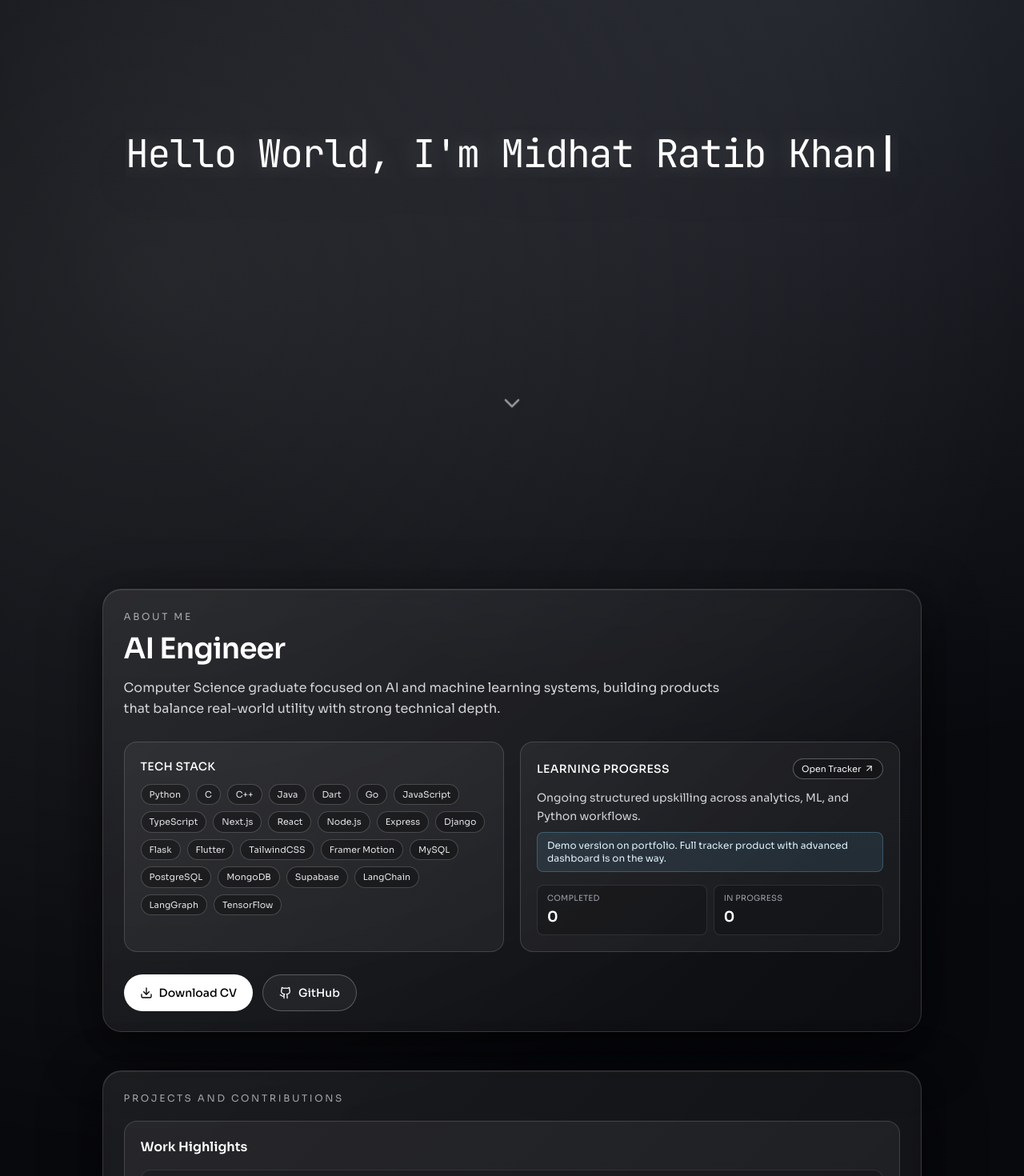
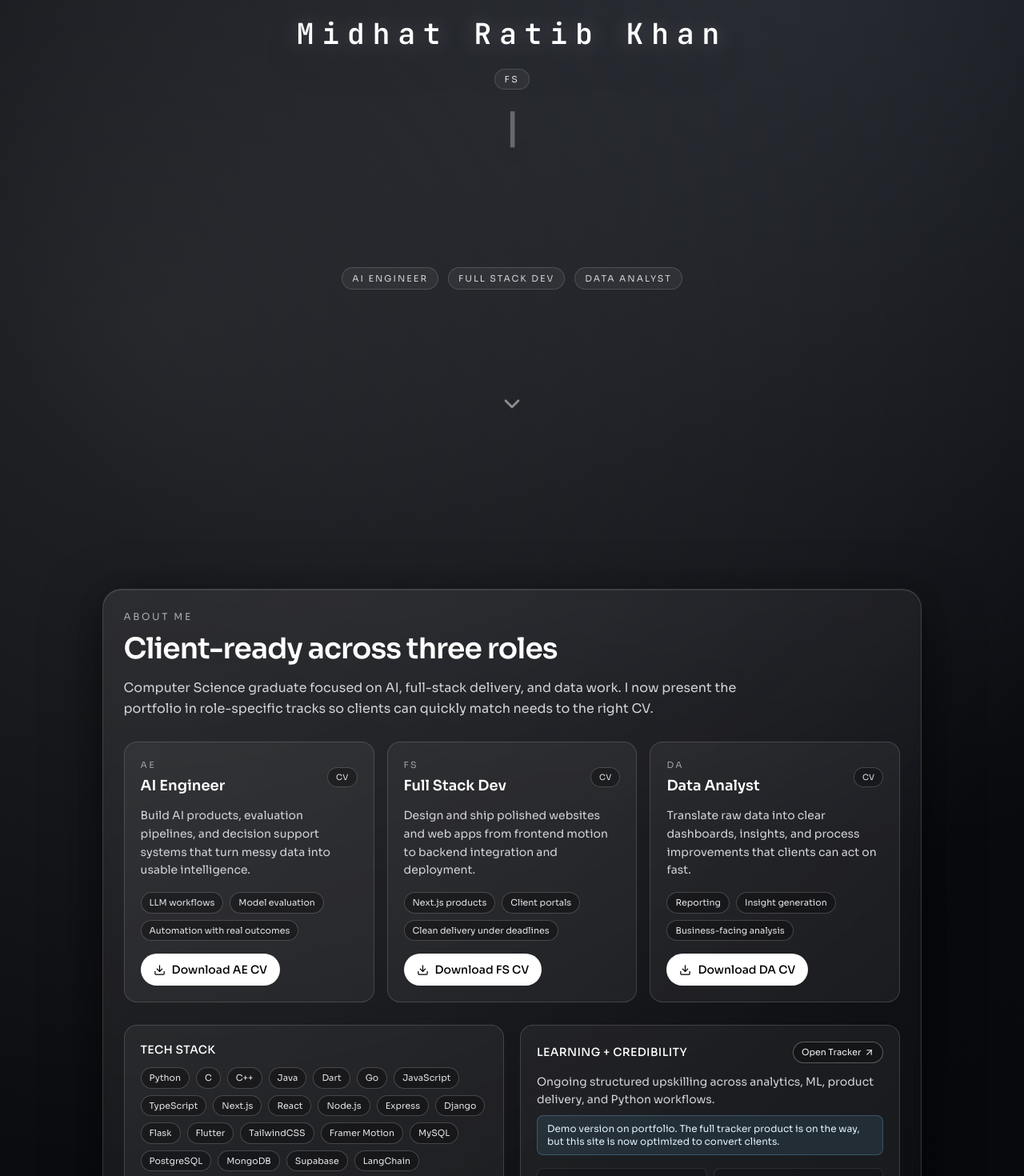
Before and after one commit to son1cleo/portfolio_yey, a Next.js app: page / in a window 1280 px wide. Shown: the part 240-1710 px from the top of the page at 80% size. Built offline with nearby package versions, Linux system fonts and the light colour scheme.

Commit message:
Updated Roles

```diff
--- a/src/app/page.tsx
+++ b/src/app/page.tsx
@@ -21,6 +21,15 @@ type ProjectItem = {
 };
 
 type SectionKey = "about" | "projects" | "connect";
+
+type RoleProfile = {
+  key: "ae" | "fs" | "da";
+  title: string;
+  shortTitle: string;
+  summary: string;
+  highlights: string[];
+  cvHref: string;
+};
 
 const workItems: ProjectItem[] = [
   {
@@ -77,6 +86,42 @@ const sectionOptions: Array<{ key: SectionKey; label: string }> = [
   { key: "connect", label: "Let's get connected" },
 ];
 
+const roleProfiles: RoleProfile[] = [
+  {
+    key: "ae",
+    title: "AI Engineer",
+    shortTitle: "AE",
+    summary:
+      "Build AI products, evaluation pipelines, and decision support systems that turn messy data into usable intelligence.",
+    highlights: ["LLM workflows", "Model evaluation", "Automation with real outcomes"],
+    cvHref: "/resume/MidhatRatibCV_AE.pdf",
+  },
+  {
+    key: "fs",
+    title: "Full Stack Dev",
+    shortTitle: "FS",
+    summary:
+      "Design and ship polished websites and web apps from frontend motion to backend integration and deployment.",
+    highlights: ["Next.js products", "Client portals", "Clean delivery under deadlines"],
+    cvHref: "/resume/MidhatRatibCV_FS.pdf",
+  },
+  {
+    key: "da",
+    title: "Data Analyst",
+    shortTitle: "DA",
+    summary:
+      "Translate raw data into clear dashboards, insights, and process improvements that clients can act on fast.",
+    highlights: ["Reporting", "Insight generation", "Business-facing analysis"],
+    cvHref: "/resume/MidhatRatibCV_DA.pdf",
+  },
+];
+
+const roleIntroLines = [
+  { key: "ae", label: "AE", text: "I make AI actually work." },
+  { key: "fs", label: "FS", text: "Pixel to database no handoff needed." },
+  { key: "da", label: "DA", text: "I turn noise into decisions." },
+] as const;
+
 export default function Home() {
   const [activeSection, setActiveSection] = useState<SectionKey | null>(null);
   const [menuEligible, setMenuEligible] = useState(false);
@@ -95,8 +140,12 @@ export default function Home() {
   });
   const [pinnedSkills, setPinnedSkills] = useState<TrackerSkill[]>([]);
   const [latestCompleted, setLatestCompleted] = useState<TrackerSkill | null>(null);
+  const [heroLine, setHeroLine] = useState(roleIntroLines[0].text);
+  const [heroLineIndex, setHeroLineIndex] = useState(0);
+  const [heroIsDeleting, setHeroIsDeleting] = useState(false);
   const scrollStopTimerRef = useRef<number | undefined>(undefined);
   const scrollRafRef = useRef<number | undefined>(undefined);
+  const heroTimerRef = useRef<number | undefined>(undefined);
   const prefersReducedMotion = useReducedMotion();
   const cursorX = useMotionValue(-200);
   const cursorY = useMotionValue(-200);
@@ -128,6 +177,54 @@ export default function Home() {
 
     return () => clearTimeout(timer);
   }, []);
+
+  useEffect(() => {
+    if (heroTimerRef.current) {
+      window.clearTimeout(heroTimerRef.current);
+    }
+
+    if (prefersReducedMotion) {
+      return;
+    }
+
+    const currentText = roleIntroLines[heroLineIndex].text;
+    const typingSpeed = heroIsDeleting ? 36 : 42;
+
+    if (!heroIsDeleting && heroLine === currentText) {
+      heroTimerRef.current = window.setTimeout(() => {
+        setHeroIsDeleting(true);
+      }, 1150);
+      return () => {
+        if (heroTimerRef.current) window.clearTimeout(heroTimerRef.current);
+      };
+    }
+
+    if (heroIsDeleting && heroLine === "") {
+      heroTimerRef.current = window.setTimeout(() => {
+        setHeroIsDeleting(false);
+        setHeroLineIndex((current) => (current + 1) % roleIntroLines.length);
+      }, 220);
+      return () => {
+        if (heroTimerRef.current) window.clearTimeout(heroTimerRef.current);
+      };
+    }
+
+    heroTimerRef.current = window.setTimeout(() => {
+      setHeroLine((current) => {
+        if (heroIsDeleting) {
+          return current.slice(0, -1);
+        }
+
+        return currentText.slice(0, current.length + 1);
+      });
+    }, typingSpeed);
+
+    return () => {
+      if (heroTimerRef.current) {
+        window.clearTimeout(heroTimerRef.current);
+      }
+    };
+  }, [heroIsDeleting, heroLine, heroLineIndex, prefersReducedMotion]);
 
   useEffect(() => {
     if (!landingComplete) return;
@@ -270,19 +367,43 @@ export default function Home() {
       {!prefersReducedMotion && <motion.div className="cursor-spotlight" style={{ x: smoothCursorX, y: smoothCursorY }} aria-hidden />}
 
       <section className="relative flex min-h-screen flex-col items-center justify-center px-1">
-        <motion.h1
-          initial={{ opacity: 0, width: 0 }}
-          animate={{ opacity: 1, width: "auto" }}
-          transition={{ duration: 2.2, ease: "easeOut" }}
-          className="max-w-[19ch] overflow-hidden text-center text-3xl leading-tight tracking-tight text-white drop-shadow-2xl sm:max-w-none sm:whitespace-nowrap sm:text-5xl"
+        <motion.p
+          initial={{ opacity: 0, y: -10 }}
+          animate={{ opacity: 1, y: 0 }}
+          transition={{ duration: 0.55, ease: "easeOut" }}
+          className="text-center text-2xl font-semibold tracking-[0.28em] text-white drop-shadow-2xl sm:text-4xl"
           style={{
             fontFamily: "var(--font-type-machine)",
-            textShadow: "0 0 30px rgba(255, 255, 255, 0.2)"
+            textShadow: "0 0 24px rgba(255, 255, 255, 0.2)",
           }}
         >
-          Hello World, I&apos;m Midhat Ratib Khan
-          <span className="animate-blink">|</span>
-        </motion.h1>
+          Midhat Ratib Khan
+        </motion.p>
+
+        <div className="mt-6 min-h-[14rem] w-full max-w-3xl">
+          <div className="mx-auto flex max-w-xl flex-col items-center text-center">
+            <span className="rounded-full border border-white/15 bg-white/5 px-3 py-1 text-[11px] uppercase tracking-[0.24em] text-zinc-200">
+              {roleIntroLines[heroLineIndex].label}
+            </span>
+            <motion.p
+              key={roleIntroLines[heroLineIndex].key}
+              initial={{ opacity: 0, y: 10 }}
+              animate={{ opacity: 1, y: 0 }}
+              transition={{ duration: 0.35, ease: "easeOut" }}
+              className="mt-5 max-w-2xl text-3xl font-semibold leading-tight tracking-tight text-white drop-shadow-2xl sm:text-5xl"
+              style={{ fontFamily: "var(--font-type-machine)", textShadow: "0 0 30px rgba(255, 255, 255, 0.2)" }}
+            >
+              {heroLine}
+              <span className="animate-blink">|</span>
+            </motion.p>
+          </div>
+        </div>
+
+        <div className="mt-6 flex flex-wrap items-center justify-center gap-3 text-xs uppercase tracking-[0.18em] text-zinc-300 sm:text-[11px]">
+          <span className="rounded-full border border-white/15 bg-white/5 px-3 py-1.5">AI Engineer</span>
+          <span className="rounded-full border border-white/15 bg-white/5 px-3 py-1.5">Full Stack Dev</span>
+          <span className="rounded-full border border-white/15 bg-white/5 px-3 py-1.5">Data Analyst</span>
+        </div>
 
         <AnimatePresence>
           {showScrollIcon && (
@@ -354,10 +475,44 @@ export default function Home() {
         >
           <div className="panel relative overflow-hidden">
             <p className="text-xs tracking-[0.22em] text-white/60 uppercase">About me</p>
-            <h2 className="mt-3 text-3xl font-semibold tracking-tight text-white sm:text-4xl">AI Engineer</h2>
+            <h2 className="mt-3 text-3xl font-semibold tracking-tight text-white sm:text-4xl">Client-ready across three roles</h2>
             <p className="mt-4 max-w-3xl text-sm leading-relaxed text-zinc-300 sm:text-base">
-              Computer Science graduate focused on AI and machine learning systems, building products that balance real-world utility with strong technical depth.
+              Computer Science graduate focused on AI, full-stack delivery, and data work. I now present the portfolio in role-specific tracks so clients can quickly match needs to the right CV.
             </p>
+
+            <div className="mt-7 grid gap-4 lg:grid-cols-3">
+              {roleProfiles.map((role) => (
+                <article key={role.key} className="rounded-2xl border border-white/15 bg-white/5 p-5">
+                  <div className="flex items-center justify-between gap-3">
+                    <div>
+                      <p className="text-[11px] uppercase tracking-[0.22em] text-zinc-400">{role.shortTitle}</p>
+                      <h3 className="mt-1 text-lg font-semibold text-white">{role.title}</h3>
+                    </div>
+                    <span className="rounded-full border border-white/20 bg-black/30 px-2.5 py-1 text-[10px] uppercase tracking-wide text-zinc-200">
+                      CV
+                    </span>
+                  </div>
+
+                  <p className="mt-3 text-sm leading-relaxed text-zinc-300">{role.summary}</p>
+
+                  <div className="mt-4 flex flex-wrap gap-2">
+                    {role.highlights.map((item) => (
+                      <span key={item} className="rounded-full border border-white/20 bg-black/30 px-2.5 py-1 text-[11px] text-zinc-200">
+                        {item}
+                      </span>
+                    ))}
+                  </div>
+
+                  <a
+                    href={role.cvHref}
+                    download
+                    className="mt-4 inline-flex items-center gap-2 rounded-full bg-white px-4 py-2.5 text-sm font-medium text-black transition hover:bg-zinc-200"
+                  >
+                    <Download size={15} /> Download {role.shortTitle} CV
+                  </a>
+                </article>
+              ))}
+            </div>
 
             <div className="mt-7 grid gap-5 md:grid-cols-2">
               <article className="rounded-2xl border border-white/15 bg-white/5 p-5">
@@ -398,7 +553,7 @@ export default function Home() {
 
               <article className="rounded-2xl border border-white/15 bg-white/5 p-5">
                 <div className="flex flex-wrap items-center justify-between gap-3">
-                  <h3 className="text-sm font-medium tracking-wide text-white uppercase">Learning Progress</h3>
+                  <h3 className="text-sm font-medium tracking-wide text-white uppercase">Learning + credibility</h3>
                   <a
                     href="/tracker"
                     onClick={(event) => event.stopPropagation()}
@@ -408,10 +563,10 @@ export default function Home() {
                   </a>
                 </div>
                 <p className="mt-3 text-sm leading-relaxed text-zinc-300">
-                  Ongoing structured upskilling across analytics, ML, and Python workflows.
+                  Ongoing structured upskilling across analytics, ML, product delivery, and Python workflows.
                 </p>
                 <p className="mt-2 rounded-lg border border-sky-300/25 bg-sky-300/10 px-3 py-2 text-xs text-sky-100">
-                  Demo version on portfolio. Full tracker product with advanced dashboard is on the way.
+                  Demo version on portfolio. The full tracker product is on the way, but this site is now optimized to convert clients.
                 </p>
                 <div className="mt-4 grid grid-cols-2 gap-2">
                   <div className="rounded-lg border border-white/10 bg-black/20 px-3 py-2">
@@ -448,11 +603,25 @@ export default function Home() {
 
             <div className="mt-7 flex flex-wrap gap-3">
               <a
-                href="/resume/MidhatRatibCV_5.pdf"
+                href="/resume/MidhatRatibCV_AE.pdf"
                 download
                 className="inline-flex items-center gap-2 rounded-full bg-white px-5 py-3 text-sm font-medium text-black transition hover:bg-zinc-200"
               >
-                <Download size={16} /> Download CV
+                <Download size={16} /> Download AE CV
+              </a>
+              <a
+                href="/resume/MidhatRatibCV_FS.pdf"
+                download
+                className="inline-flex items-center gap-2 rounded-full border border-white/25 bg-white/5 px-5 py-3 text-sm font-medium text-white transition hover:bg-white/10"
+              >
+                <Download size={16} /> Download FS CV
+              </a>
+              <a
+                href="/resume/MidhatRatibCV_DA.pdf"
+                download
+                className="inline-flex items-center gap-2 rounded-full border border-white/25 bg-white/5 px-5 py-3 text-sm font-medium text-white transition hover:bg-white/10"
+              >
+                <Download size={16} /> Download DA CV
               </a>
               <a
                 href="https://github.com/son1cleo"
@@ -484,7 +653,7 @@ export default function Home() {
           <div className="panel">
             <p className="text-xs tracking-[0.22em] text-white/60 uppercase">Projects and Contributions</p>
             <article className="mt-5 rounded-2xl border border-white/15 bg-white/5 p-5">
-              <h3 className="text-base font-semibold text-white">Work Highlights</h3>
+              <h3 className="text-base font-semibold text-white">Selected work that supports client trust</h3>
               <div className="mt-4 space-y-4">
                 {workItems.map((item) => (
                   <div key={item.title} className="rounded-xl border border-white/10 bg-black/20 p-4">
@@ -540,9 +709,9 @@ export default function Home() {
             <p className="text-xs tracking-[0.22em] text-white/60 uppercase">Let&apos;s get connected</p>
             <div className="mt-4 grid gap-8 md:grid-cols-[1.1fr_1fr]">
               <div>
-                <h2 className="text-2xl font-semibold tracking-tight text-white sm:text-3xl">Let&apos;s build something meaningful</h2>
+                <h2 className="text-2xl font-semibold tracking-tight text-white sm:text-3xl">Let&apos;s build something that gets hired</h2>
                 <p className="mt-4 max-w-lg text-sm leading-relaxed text-zinc-300">
-                  Share your idea and send me a message. I&apos;ll receive it directly in my inbox.
+                  If you need AI implementation, a full-stack product, or data analysis support, send me the brief and I&apos;ll reply with the best-fit CV and next steps.
                 </p>
                 <div className="mt-5 flex flex-wrap gap-3">
                   <a
@@ -605,7 +774,7 @@ export default function Home() {
                     href={mailtoLink}
                     className="inline-flex items-center gap-2 rounded-full bg-white px-4 py-2.5 text-sm font-medium text-black transition hover:bg-zinc-200"
                   >
-                    <Mail size={15} /> Send Message
+                    <Mail size={15} /> Start a Project
                   </a>
                 </div>
               </form>
```
